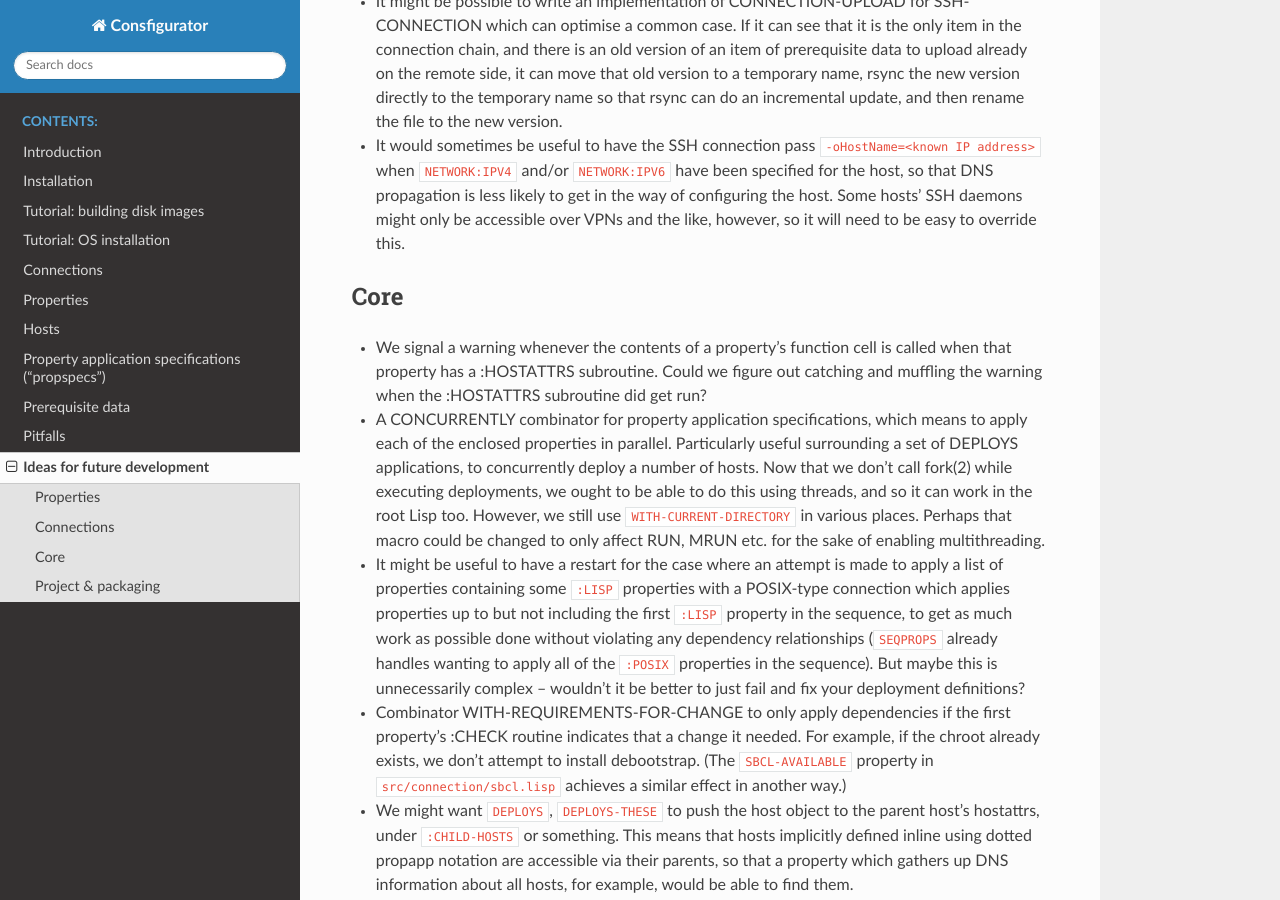
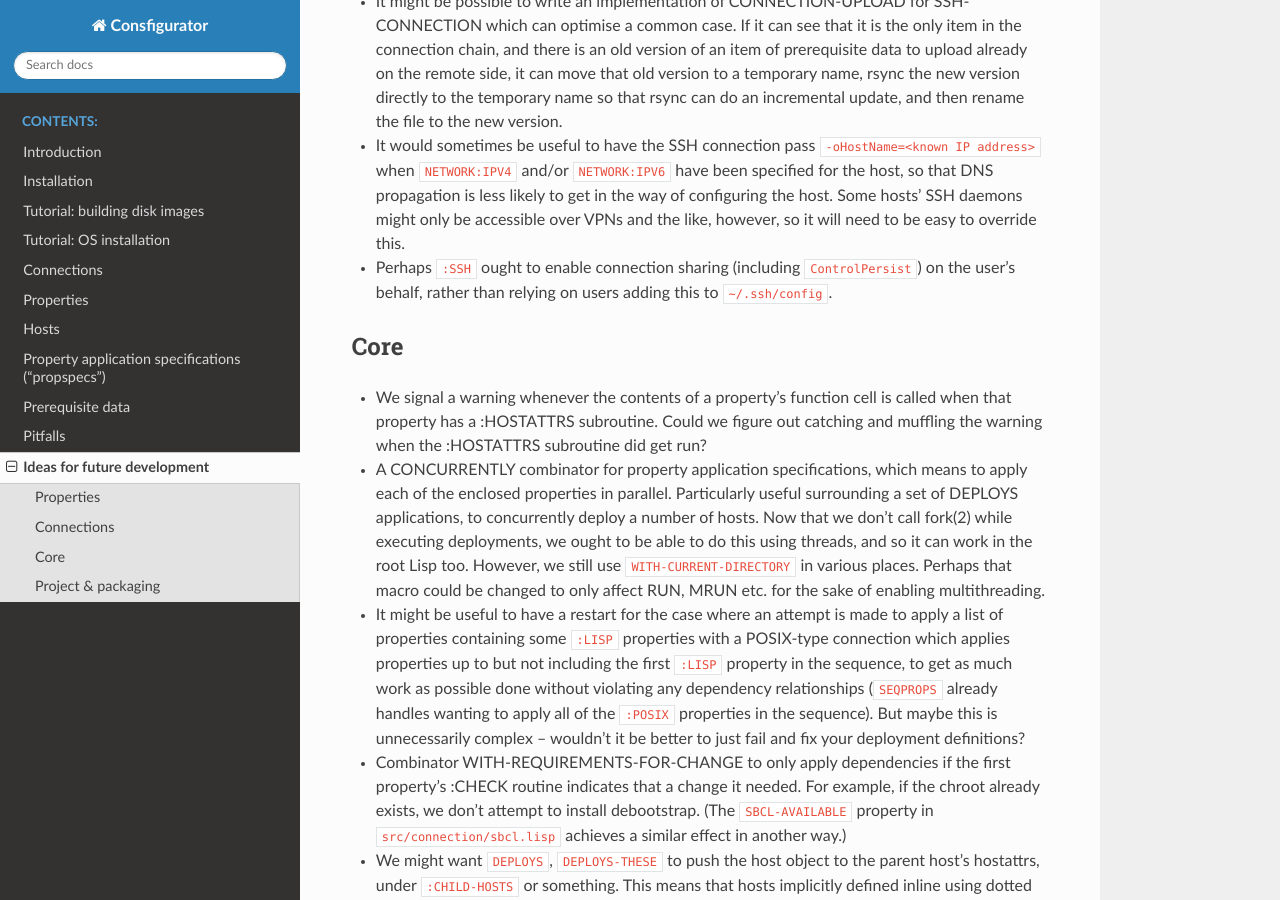
Before and after one commit to spwhitton/consfigurator, a Sphinx documentation site: the page built from doc/ideas.rst, in a window 1280 px wide and 900 px high, scrolled down 524 px. Built offline with Sphinx 7.4.7 and the Read the Docs theme 2.0.0, drawn with Linux system fonts in a browser that asks for light colours.

Commit message:
mention ssh(1) ControlPersist & add idea about making it automatic
Signed-off-by: Sean Whitton <spwhitton@spwhitton.name>

```diff
--- a/doc/ideas.rst
+++ b/doc/ideas.rst
@@ -33,6 +33,10 @@ Connections
   is less likely to get in the way of configuring the host.  Some hosts' SSH
   daemons might only be accessible over VPNs and the like, however, so it will
   need to be easy to override this.
+
+- Perhaps ``:SSH`` ought to enable connection sharing (including
+  ``ControlPersist``) on the user's behalf, rather than relying on users
+  adding this to ``~/.ssh/config``.
 
 Core
 ----
--- a/doc/introduction.rst
+++ b/doc/introduction.rst
@@ -79,7 +79,7 @@ Try it out / quick start
 
     This assumes that you have your SSH agent etc. set up such that you can
     ssh to root on athena without having to type a password into ssh's stdin.
-    You should also enable SSH connection sharing.
+    You should also enable SSH connection sharing, including ``ControlPersist``.
 
 5. Get a Lisp REPL started up -- ``M-x slime`` in Emacs or ``sbcl`` at a shell
    prompt.  Evaluate ``(asdf:load-system "com.example.consfig")``, then
```
